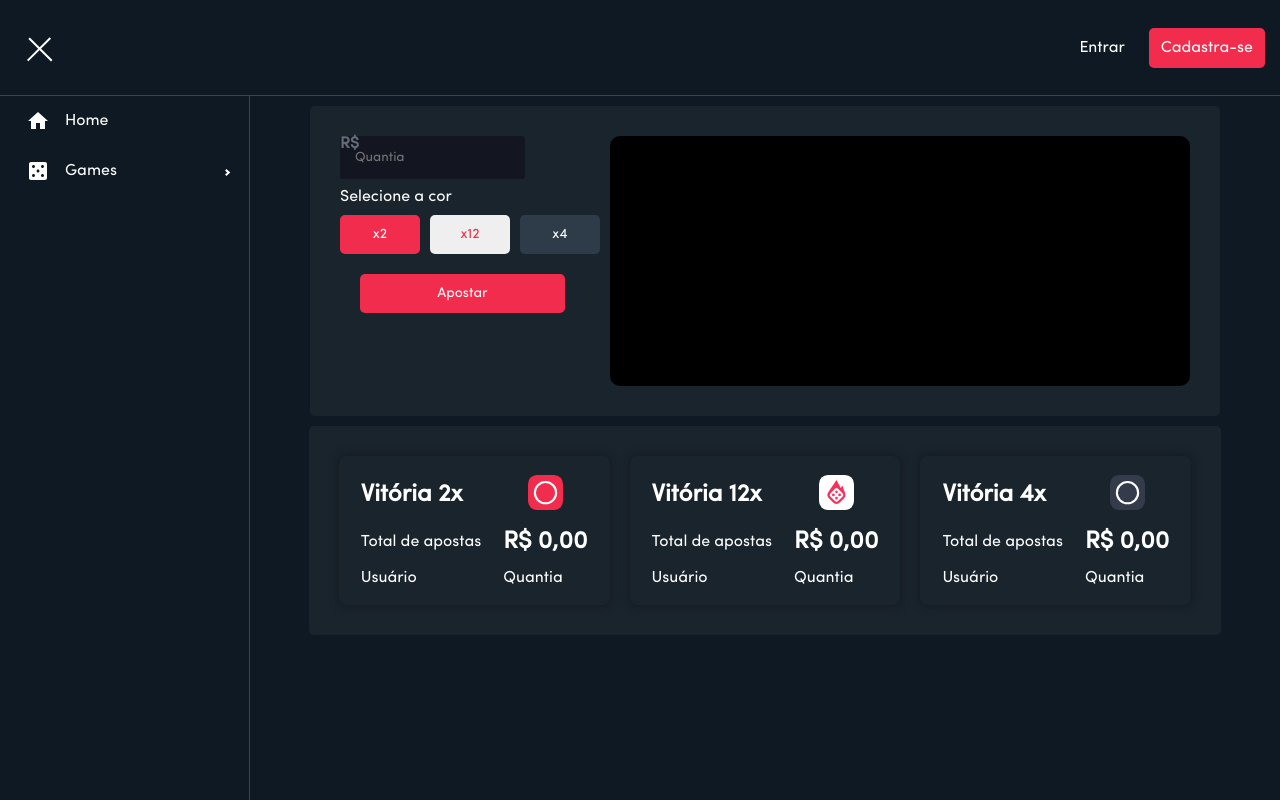
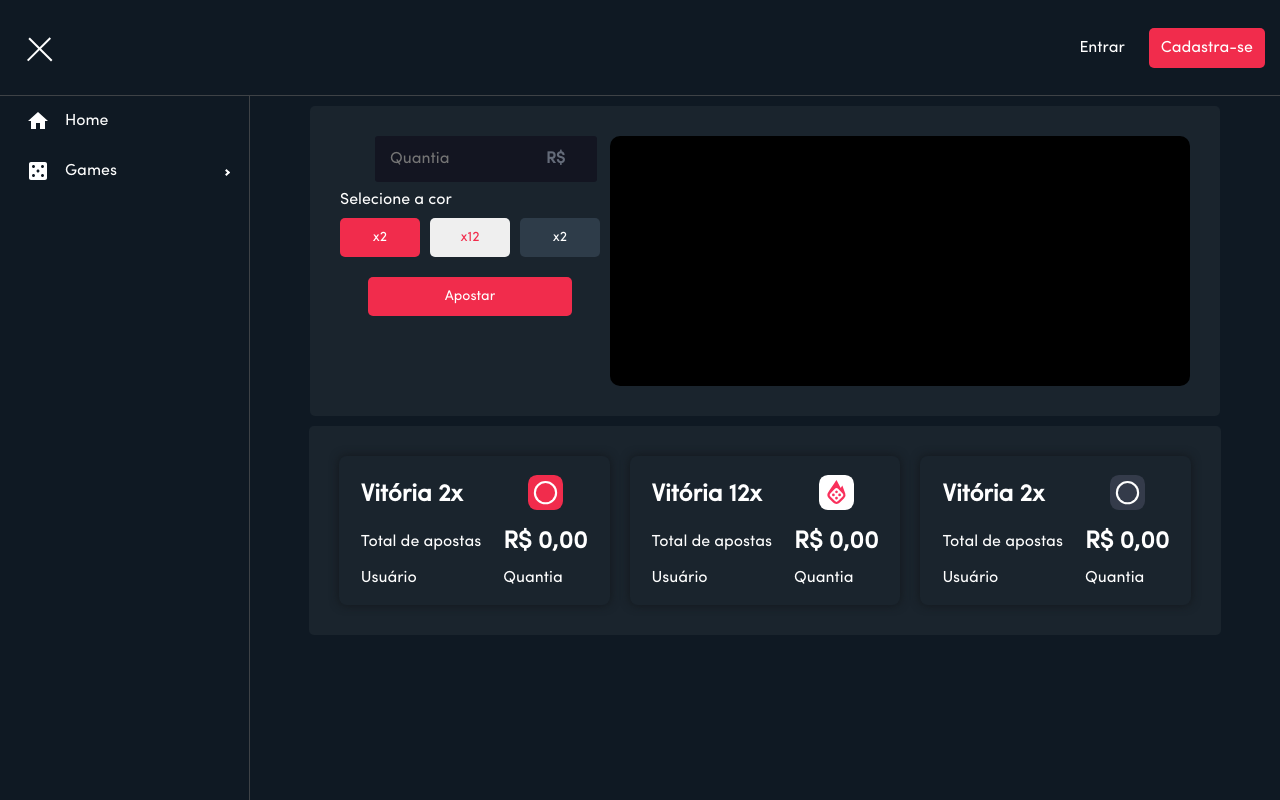
Before and after one commit to jpaugusto13/cold-frontend, a React (Vite) app: page /double in a window 1280 px wide. Built offline with nearby package versions, Linux system fonts and the light colour scheme.

Commit message:
Atualizações funcionais no Game Double

```diff
--- a/src/contexts/AuthContext.tsx
+++ b/src/contexts/AuthContext.tsx
@@ -1,6 +1,6 @@
 import { createContext, useState, useEffect, ReactNode } from 'react';
 import { useNavigate } from 'react-router-dom';
-import api from '../services/apiCore';
+import api from '../services/api';
 import { FormDataLogin } from '../pages/Authentication/Login/Login';
 import { FormDataRegister } from '../pages/Authentication/Register/Register';
 import Swal from 'sweetalert2';
@@ -58,6 +58,7 @@ export function AuthProvider({ children }: AuthProviderProps) {
           })
           .then(({ data }) => data);
         setIsLoggedIn(true);
+        console.log(user)
         setUser(user);
       };
       dataUse();
@@ -65,7 +66,6 @@ export function AuthProvider({ children }: AuthProviderProps) {
   }, [isLoggedIn]);
 
   const signUp = async (data: FormDataRegister) => {
-    console.log(data)
     Swal.fire({
       didOpen: () => {
         Swal.showLoading();
--- a/src/pages/Home/components/Games/Double.tsx
+++ b/src/pages/Home/components/Games/Double.tsx
@@ -1,15 +1,80 @@
+import React, { useState, ChangeEventHandler } from 'react';
+import { useAuth } from '../../../../hooks/useAuth';
 import { Table } from './components/Table/Table';
-
+import api from '../../../../services/api';
 import './double.scss';
 
 export function Double() {
+  const { user, isLoggedIn } = useAuth();
+  const { email, firstName } = user;
+
+  const [bet, setBet] = useState(0);
+  const [color, setColor] = useState('');
+
+  const handleChange: ChangeEventHandler<HTMLInputElement> = (e) => {
+    setBet(Number(e.target.value));
+  };
+
+  const handleColor = (
+    e: React.MouseEvent<HTMLButtonElement>,
+    color: string
+  ) => {
+    const btns = document.querySelectorAll('.btnDouble');
+    btns.forEach((btn) => btn.classList.remove('active'));
+
+    const button = e.target as HTMLButtonElement;
+    button.classList.toggle('active');
+    setColor(color);
+  };
+
+  const handleClick = async () => {
+    if (isLoggedIn) {
+      if (bet >= 1) {
+        if (color) {
+          await api
+            .put('/gameDouble/play', { email: email, bet: bet })
+            .then(({ data, status }) => {
+              if (status == 200) {
+                const { money } = data;
+
+                const handleBet = async (bet: number) => {
+                  await api
+                    .post('/gameDouble/bet', {
+                      bet: bet,
+                      color: color,
+                      name: firstName,
+                    })
+                    .then((res) => console.log(res.data));
+                };
+
+                handleBet(money);
+              } else if (status == 400) {
+                alert('Você não tem saldo suficiente!');
+              }
+            });
+        } else {
+          alert('Selecione uma cor');
+        }
+      } else {
+        alert('Você precisa apostar um valor maior ou igual a R$ 01,00');
+      }
+    } else {
+      alert('Você precisa estar logado!');
+    }
+  };
+
   return (
     <div id="double">
       <section className="dashboard">
         <aside>
           <form>
             <div className="field-input">
-              <input type="number" id="value-field" placeholder="Quantia" />
+              <input
+                onChange={handleChange}
+                type="number"
+                id="value-field"
+                placeholder="Quantia"
+              />
               <div className="emblem">
                 <p>R$</p>
               </div>
@@ -19,20 +84,38 @@ export function Double() {
                 <label htmlFor="btn">Selecione a cor</label>
               </div>
               <div className="btn">
-                <button className="red" type="button">
+                <button
+                  className="red btnDouble"
+                  onClick={(e) => {
+                    handleColor(e, 'red');
+                  }}
+                  type="button"
+                >
                   x2
                 </button>
-                <button className="white" type="button">
+                <button
+                  className="white btnDouble"
+                  onClick={(e) => {
+                    handleColor(e, 'white');
+                  }}
+                  type="button"
+                >
                   x12
                 </button>
-                <button className="black" type="button">
-                  x4
+                <button
+                  className="black btnDouble"
+                  onClick={(e) => {
+                    handleColor(e, 'black');
+                  }}
+                  type="button"
+                >
+                  x2
                 </button>
               </div>
             </div>
 
             <div className="btn-dashboard">
-              <button className="red" type="button">
+              <button onClick={handleClick} className="red" type="button">
                 Apostar
               </button>
             </div>
@@ -44,7 +127,7 @@ export function Double() {
       <section className="tables">
         <Table filter="vermelho" multiplier={2} />
         <Table filter="branco" multiplier={12} />
-        <Table filter="preto" multiplier={4} />
+        <Table filter="preto" multiplier={2} />
       </section>
     </div>
   );
--- a/src/pages/Home/components/Games/double.scss
+++ b/src/pages/Home/components/Games/double.scss
@@ -18,17 +18,29 @@
     gap: 10px;
 
     form {
+      display: flex;
+      flex-direction: column;
+      justify-content: center;
+      align-items: center;
+
       .field-input {
         position: relative;
+        width: 190px;
+        display: flex;
+        align-items: center;
 
-        input,
-        input[type='number']::-webkit-inner-spin-button {
+        input {
           background-color: #131521;
           border: none;
           border-radius: 3px;
           padding: 15px;
           color: #fff;
           outline: none;
+          width: 100vw;
+          font-size: 1em;
+        }
+
+        input[type='number']::-webkit-inner-spin-button {
           -webkit-appearance: none;
         }
 
@@ -37,6 +49,8 @@
           align-items: center;
           position: absolute;
           top: 0;
+          bottom: 0;
+          right: 0;
 
           p {
             color: #646b79;
@@ -68,12 +82,18 @@
           background-color: #f12c4c;
           color: white;
         }
+
         .white {
           color: #f12c4c;
         }
+
         .black {
           background-color: #2e3c49;
           color: white;
+        }
+
+        .active {
+          outline: 10px black auto;
         }
       }
 
--- a/src/services/apiCore.tsx
+++ b/src/services/api.tsx
@@ -1,7 +1,7 @@
 import axios from 'axios';
 
-const apiCore = axios.create({
+const api = axios.create({
   baseURL: 'https://cold-backend.vercel.app/',
 });
 
-export default apiCore;
+export default api;
--- a/src/shared/components/Navigation/Navbar.tsx
+++ b/src/shared/components/Navigation/Navbar.tsx
@@ -8,9 +8,9 @@ export function NavBar() {
   const { pathname } = useLocation();
 
   const { collapseSidebar, collapsed } = useProSidebar();
+  const { isLoggedIn, logout, user } = useAuth();
+  const { money, firstName } = user;
 
-  const { isLoggedIn, logout, user } = useAuth();
-  const { money } = user;
   return (
     <nav className="navbar">
       {pathname !== '/autenticacao/entrar' &&
@@ -45,7 +45,7 @@ export function NavBar() {
       ) : (
         <>
           <div>
-            <p>Seja bem vindo: {user.firstName}</p>
+            <p style={{ color: 'gold' }}>Seja bem vindo: {firstName}</p>
             <p className="money">R$ {money.toFixed(2).replace('.', ',')}</p>
             <button
               className="deposit"
--- a/src/styles/global.scss
+++ b/src/styles/global.scss
@@ -21,3 +21,15 @@ ul {
 a {
   text-decoration: none;
 }
+
+::-webkit-scrollbar {
+  width: 12px; /* width of the entire scrollbar */
+}
+
+::-webkit-scrollbar-track {
+  background: rgb(68, 68, 68)
+}
+
+::-webkit-scrollbar-thumb {
+  background-color: #646b79;
+}
```
